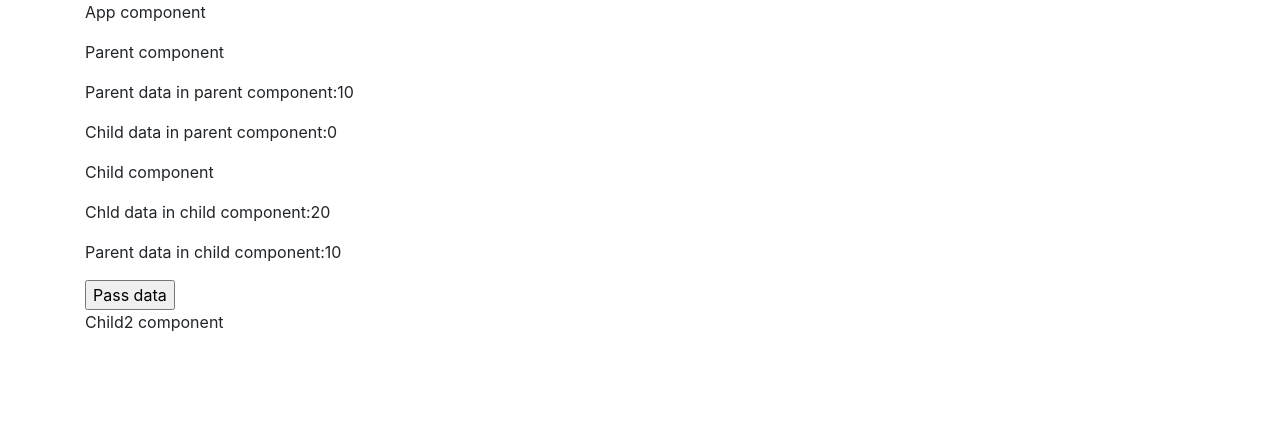
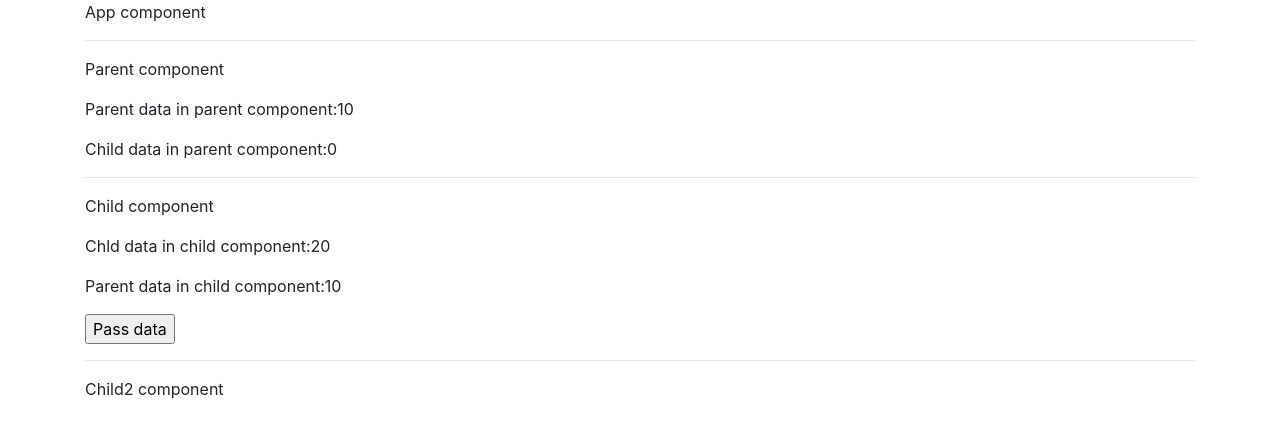
Before and after one commit to vamandeshmukh/deloitte-react-app, a React (Create React App) app: page / in a window 1280 px wide. Shown: the top 434 px of the page. Built offline with nearby package versions, Linux system fonts and the light colour scheme.

Commit message:
react-basics

```diff
--- a/src/App.js
+++ b/src/App.js
@@ -6,8 +6,9 @@ import Parent from './components/Parent';
 const App = () => {
 
   return (
-    <div  className="container">
+    <div className="container">
       <p>App component</p>
+      <hr />
       <Parent />
       {/* <EmpData /> */}
       {/* <Login /> */}
--- a/src/components/Child2.js
+++ b/src/components/Child2.js
@@ -12,3 +12,7 @@ const Child2 = (props) => {
     );
 }
 export default Child2;
+
+
+
+// Child to Parent to Child2
--- a/src/components/Parent.js
+++ b/src/components/Parent.js
@@ -22,10 +22,12 @@ const Parent = () => {
             <p>Child data in parent component:
                 {childDataInParent}
             </p>
+            <hr />
             <Child
                 dataFromParent={parentData}
                 passData={receiveDataFromChild}
             />
+            <hr />
             <Child2 />
         </div>
     );
```
